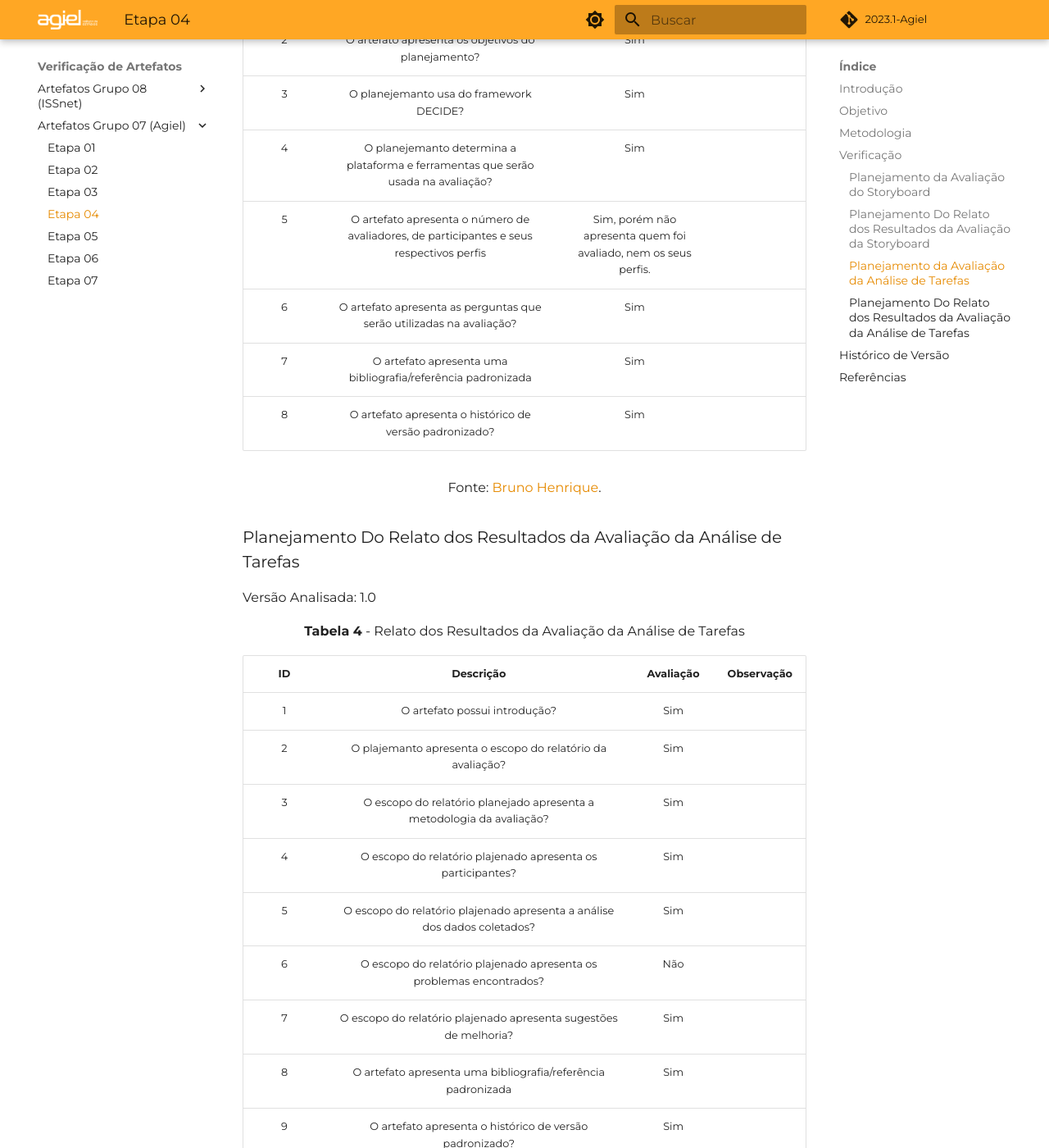
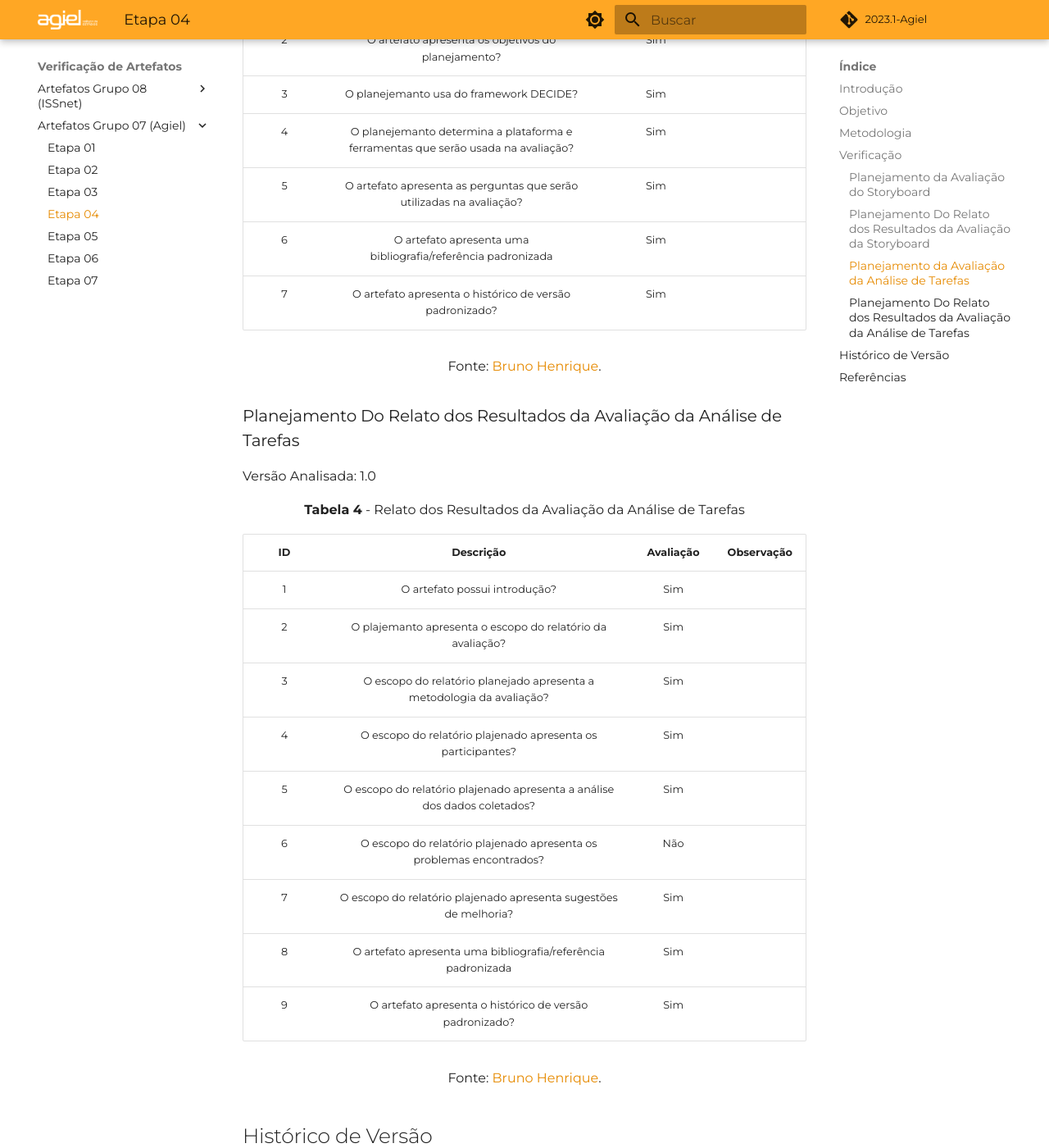
Before and after one commit to Interacao-Humano-Computador/2023.1-Agiel, an MkDocs documentation site: the page built from docs/verificacao/grupo_7/etapa_4.md, in a window 1280 px wide and 1400 px high, scrolled down 3130 px. Shown: the whole window at 82% size. Built offline with MkDocs 1.6.1 and Material for MkDocs 9.7.7, drawn with Linux system fonts in a browser that asks for light colours; some web fonts are replaced; comment, search, counter and statistics services are not loaded; some of the changed text lies outside the part shown.

```diff
--- a/docs/verificacao/grupo_7/etapa_4.md
+++ b/docs/verificacao/grupo_7/etapa_4.md
@@ -65,16 +65,15 @@ Versão Analisada: 1.2
 
 <font size="3"><p style="text-align: center"><b>Tabela 3</b> - Avaliação da Análise de Tarefas</p></font>
 
-| ID |                                        Descrição                                         |                    Resultado da Verificação                     | Observação |
-|:--:|:----------------------------------------------------------------------------------------:|:---------------------------------------------------------------:|:----------:|
-| 1  |                              O artefato possui introdução?                               |                               Sim                               |            |
-| 2  |                    O artefato apresenta os objetivos do planejamento?                    |                               Sim                               |            |
-| 3  |                         O planejemanto usa do framework DECIDE?                          |                               Sim                               |            |
-| 4  |    O planejemanto determina a plataforma e ferramentas que serão usada na avaliação?     |                               Sim                               |            |
-| 5  | O artefato apresenta o número de avaliadores, de participantes e seus respectivos perfis | Sim, porém não apresenta quem foi avaliado, nem os seus perfis. |            |
-| 6  |           O artefato apresenta as perguntas que serão utilizadas na avaliação?           |                               Sim                               |            |
-| 7  |               O artefato apresenta uma bibliografia/referência padronizada               |                               Sim                               |            |
-| 8  |                 O artefato apresenta o histórico de versão padronizado?                  |                               Sim                               |            |
+| ID |                                     Descrição                                     | Resultado da Verificação | Observação |
+|:--:|:---------------------------------------------------------------------------------:|:------------------------:|:----------:|
+| 1  |                           O artefato possui introdução?                           |           Sim            |            |
+| 2  |                O artefato apresenta os objetivos do planejamento?                 |           Sim            |            |
+| 3  |                      O planejemanto usa do framework DECIDE?                      |           Sim            |            |
+| 4  | O planejemanto determina a plataforma e ferramentas que serão usada na avaliação? |           Sim            |            |
+| 5  |       O artefato apresenta as perguntas que serão utilizadas na avaliação?        |           Sim            |            |
+| 6  |           O artefato apresenta uma bibliografia/referência padronizada            |           Sim            |            |
+| 7  |              O artefato apresenta o histórico de versão padronizado?              |           Sim            |            |
 
 <font size="3"><p style="text-align: center">Fonte: [Bruno Henrique](https://github.com/BrunoHenrique00).</p></font>
 
```
Also changed, not shown: other parts of docs/verificacao/grupo_7/etapa_4.md (+4 -3 lines).
